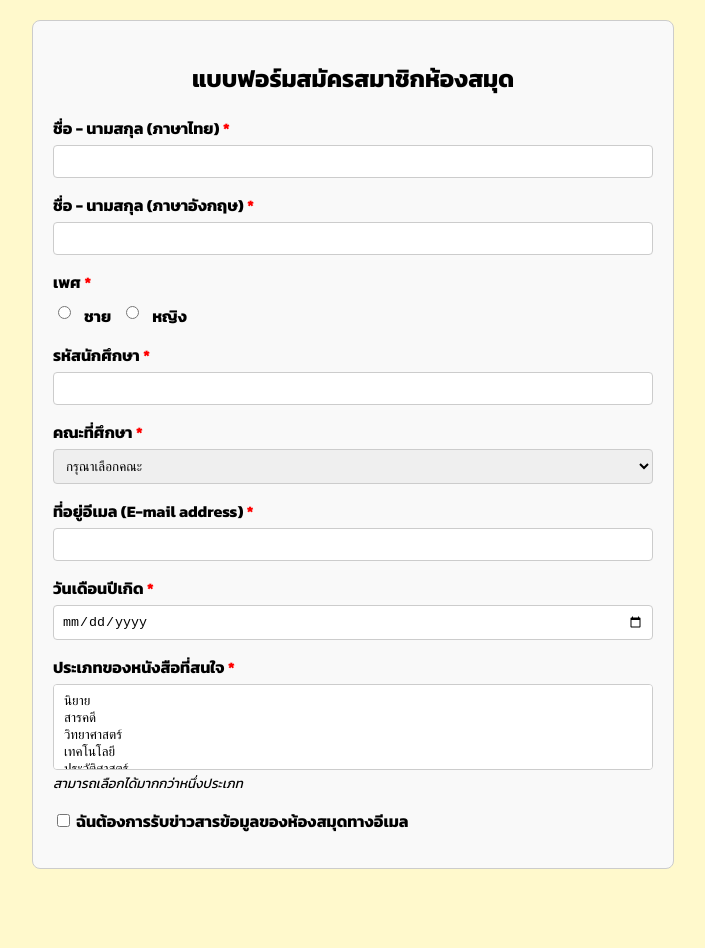
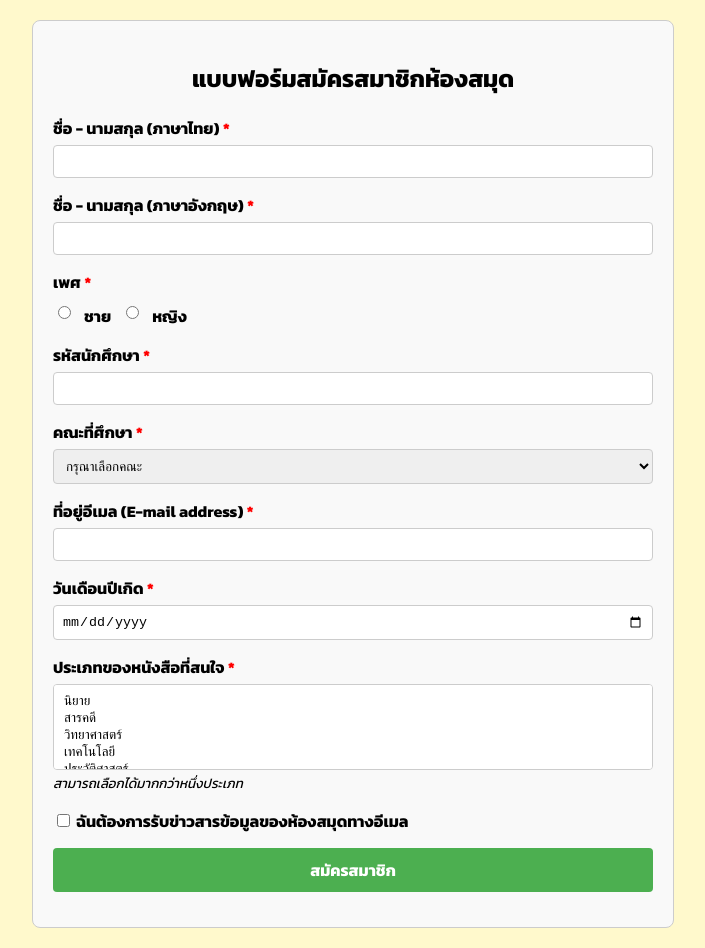
Before and after one commit to SaltedYogurt/6709616640_LibraryMembershipApplicationForm, a plain HTML site: page index.html in a window 1280 px wide. Shown: the whole page, without its empty margins (287-992 px from the left). Before the commit the page ends 889 px from the top, so only its background shows below. Drawn offline with Linux system fonts and the light colour scheme.

Commit message:
added submit button

```diff
--- a/index.html
+++ b/index.html
@@ -75,6 +75,11 @@
                     ฉันต้องการรับข่าวสารข้อมูลของห้องสมุดทางอีเมล
                 </label>
             </div>
+
+            <div class="form-group">
+                <button type="submit"><b>สมัครสมาชิก</b></button>
+            </div>
+        </form>
     </div>
 </body>
 </html>
--- a/mystyle.css
+++ b/mystyle.css
@@ -50,3 +50,20 @@ select {
 .form-group {
     margin-bottom: 15px;
 }
+
+button[type="submit"] {
+    width: 100%;
+    padding: 10px;
+    background-color: #4CAF50;
+    color: white;
+    border: none;
+    border-radius: 4px;
+    font-size: 16px;
+    cursor: pointer;
+    transition: background-color 0.3s;
+    font-family: 'Kanit', sans-serif;
+}
+
+button[type="submit"]:hover {
+    background-color: #45a049;
+}
```
